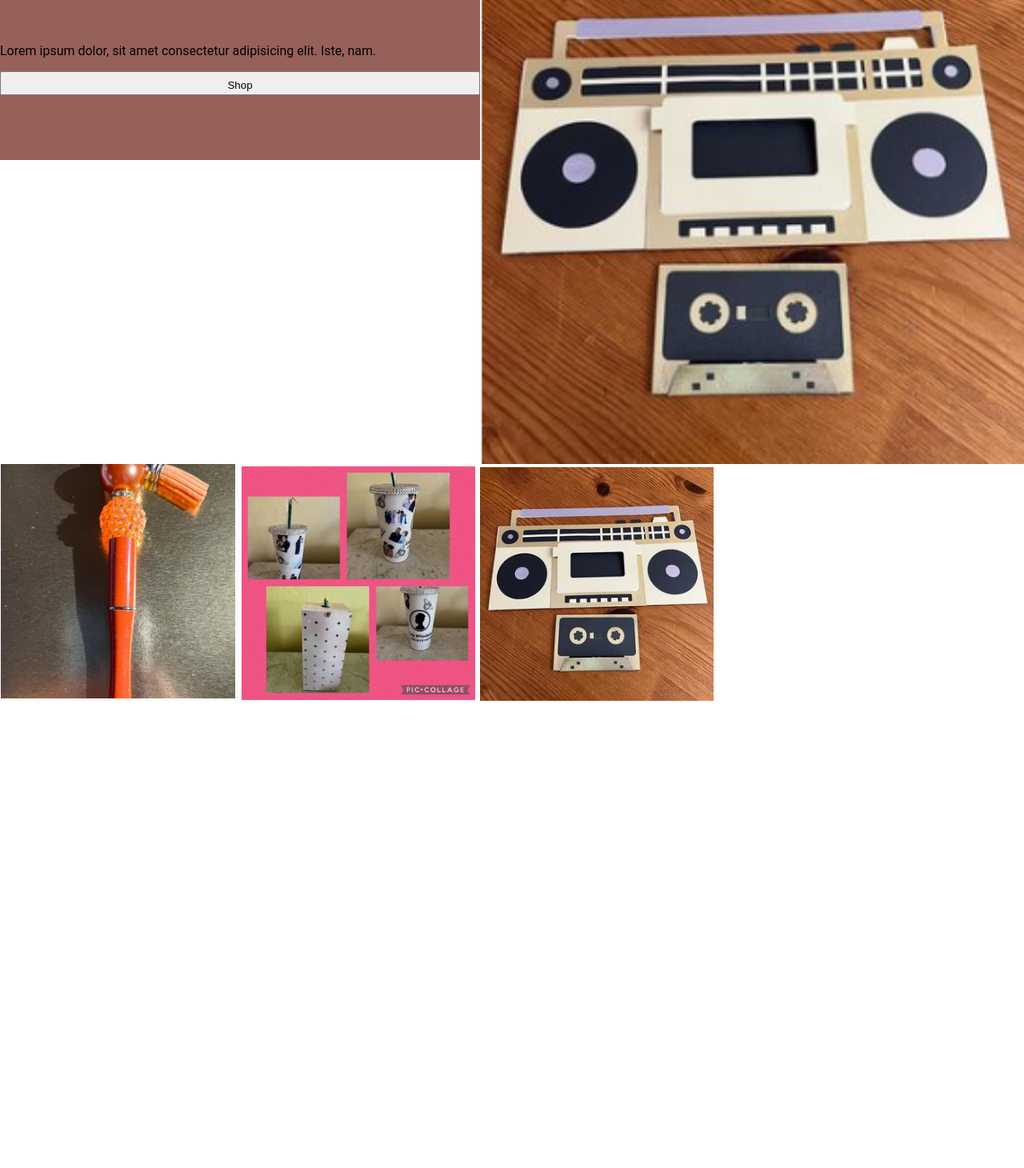
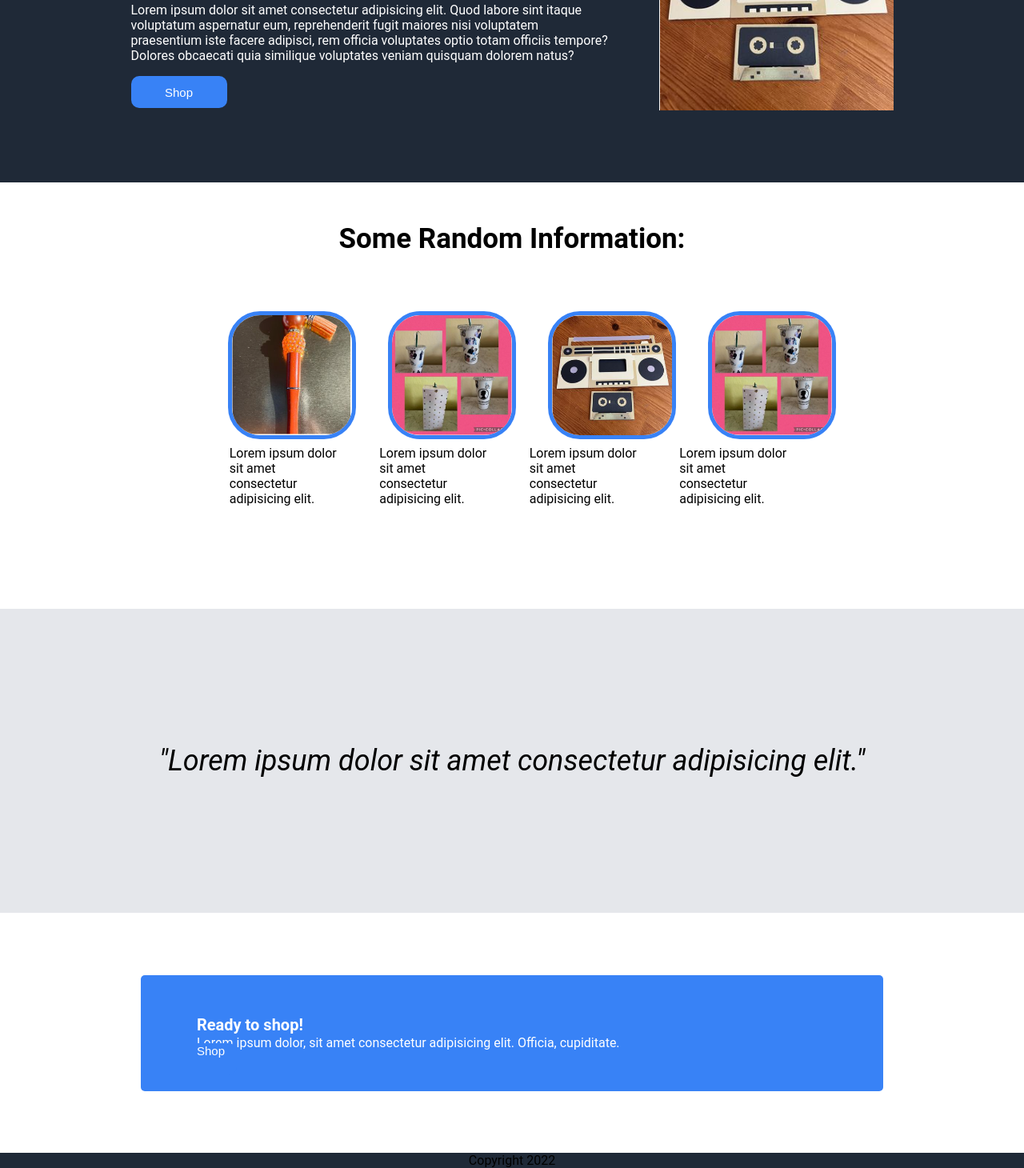
Before and after one commit to OMendoza19/ari-s_craft_shop, a plain HTML site: page index.html in a window 1280 px wide. Shown: the part 299-1759 px from the top of the page at 80% size. Before the commit the page ends 1179 px from the top, so only its background shows below. Drawn offline with Linux system fonts and the light colour scheme.

Commit message:
almost done

```diff
--- a/index.html
+++ b/index.html
@@ -20,15 +20,53 @@
         <div id="sec2">
             <div class="heromessage">
                 <h1>Crafts by Ariana!</h1>
-                <p>Lorem ipsum dolor, sit amet consectetur adipisicing elit. Iste, nam.</p>
+                <p>Lorem ipsum dolor sit amet consectetur adipisicing elit. Quod labore sint itaque voluptatum aspernatur eum, reprehenderit fugit maiores nisi voluptatem praesentium iste facere adipisci, rem officia voluptates optio totam officiis tempore? Dolores obcaecati quia similique voluptates veniam quisquam dolorem natus?</p>
                 <button><a href="Shop"></a>Shop</button>
             </div>
             <img id="heroimg" src="/images/3.png" alt="boom box card">
         </div>
-        <div class="img">
-            <img src="/images/1.png" alt="pen">
-            <img src="/images/2.png" alt="Frozen movie tumbler">
-            <img src="/images/3.png" alt="boom box card">
+        <p class="information">
+            Some Random Information:
+        </p>
+        <div class="gallery">
+            <img class="galleryimg" src="/images/1.png" alt="pen">
+            <img class="galleryimg" src="/images/2.png" alt="Frozen movie tumbler">
+            <img class="galleryimg" src="/images/3.png" alt="boom box card">
+            <img class="galleryimg" src="/images/2.png" alt="Frozen movie tumbler">
+        </div>
+        <div class="gallerydiscrip">
+            <p class="picdisc">
+                Lorem ipsum dolor sit amet consectetur adipisicing elit.
+            </p>
+            <p class="picdisc">
+                Lorem ipsum dolor sit amet consectetur adipisicing elit.
+            </p>
+            <p class="picdisc">
+                Lorem ipsum dolor sit amet consectetur adipisicing elit.
+            </p>
+            <p class="picdisc">
+                Lorem ipsum dolor sit amet consectetur adipisicing elit.
+            </p>
+        </div>
+        <div>
+            <p class="quote">
+                "Lorem ipsum dolor sit amet consectetur adipisicing elit."
+            </p>
+
+        </div>
+        <div class="last">
+            <div class="sec4">
+                <h4>Ready to shop!</h4>
+                <p class="ready">
+                    Lorem ipsum dolor, sit amet consectetur adipisicing elit. Officia, cupiditate.
+                </p>
+                <button id="button2"><a href="Shop"></a>Shop</button>
+            </div>
+        </div>
+        <div class="footer">
+            <footer>
+                Copyright 2022
+            </footer>
         </div>
     </div>
 </body>
--- a/styles.css
+++ b/styles.css
@@ -2,19 +2,28 @@ body {
     padding: 0px;
     margin: 0px;
     font-family: Roboto;
+    background-color: #1F2937;
 }
 
 #header {
     display: flex;
+    flex-shrink: 0;
     justify-content: space-between;
-    background-color: #E9A098;
+    background-color: #1F2937;
     padding: 1em;
+    padding-bottom: 5em;
     margin-bottom: 0px;
+    height: 48px;
+
 }
 
 .logo {
+    display: flex;
+    flex-shrink: 1;
     border-radius: 50%;
     margin-left: 40px;
+    height: 55px;
+    width: 55px;
 }
 
 .hlinks {
@@ -24,11 +33,16 @@ body {
 
 a:link {
     color: #DDCACE;
-    font-size: 21px;
+    font-size: 18px;
 }
 
 #sec2 {
     display: flex;
+    align-items: center;
+    justify-content: center;
+    margin-top: 0px;
+    background-color: #1F2937;
+
 
 }
 
@@ -38,19 +52,162 @@ a:link {
     height: 300px;
     width: 600px;
     justify-content: flex-start;
-    background-color: #97615b;
+    color: white;
 }
+
 button {
+    height: 40px;
+    width: 120px;
+    border: 0px;
+    border-radius: 10px;
+    font-size: 15px;
+    color: white;
+    background-color: #3882F6;
+}
 
+h1 {
+    display: flex;
+    font-size: 55px;
+    margin-bottom: 0px;
 }
-h1 {
-    font-size: 55px;
-    margin-left: 40px;
-}
+
 
 #heroimg {
     display: flex;
-    flex: 1;
-    padding: 0px;
-    margin: 0;
+    flex-direction: column;
+    justify-content: center;
+    align-items: center;
+    margin-left: 60px;
+    border: 0px;
+    padding-bottom: 90px;
 }
+
+.gallery {
+    display: flex;
+    justify-content: space-evenly;
+    align-items: center;
+    background-color: white;
+    padding: 0px 265px;
+}
+
+.information {
+    display: flex;
+    flex-wrap: wrap;
+    justify-content: center;
+    align-items: center;
+    background-color: white;
+    padding: 50px;
+    margin: 0px;
+    font-size: 35px;
+    font-weight: bold;
+}
+
+.galleryimg {
+
+    border-radius: 25%;
+    margin: 20px;
+    height: 150px;
+    width: 150px;
+    border: 5px solid #3882F6;
+
+}
+
+.gallerydiscrip {
+    display: flex;
+    justify-content: space-around;
+    align-items: center;
+    margin-top: -140px;
+    background-color: white;
+    padding: 0px 265px;
+
+}
+
+.quote {
+    display: flex;
+    justify-content: center;
+    align-items: center;
+    background-color: #E5E7EB;
+    height: 200px;
+    margin: 0px;
+    padding: 90px;
+    font-size: 36px;
+    font-style: italic;
+}
+
+.quote {
+    padding: 90px 170px;
+    font-size: 36px;
+}
+
+.author {
+    display: flex;
+    background-color: whi;
+}
+
+.picdisc {
+    display: flex;
+    flex-direction: ;
+    align-items: center;
+    height: 300px;
+    width: 9rem;
+
+}
+
+.last {
+    display: flex;
+    justify-content: center;
+    align-items: center;
+    height: 300px;
+    background-color: white;
+}
+
+.sec4 {
+    display:flex;
+    flex-direction: column;
+    background-color: #3882F6;
+    height: 145px;
+    width: 58em;
+    border-radius: 5px;
+}
+
+h4 {
+    display: flex;
+    justify-content: flex-start;
+    align-items: flex-start;
+    padding-left: 70px;
+    margin-top: 50px;
+    color: white;
+    font-size: 20px;
+}
+
+.ready {
+    display: flex;
+    justify-content: flex-start;
+    align-items: flex-start;
+    padding-left: 70px;
+    margin-top: -25px;
+    padding-left: 70px;
+    color: white;
+}
+
+#button2 {
+    height: 40px;
+    width: 120px;
+    border-radius: 10px;
+    font-size: 15px;
+    color: white;
+    background-color: #3882F6;
+    border: 1px white;
+    display: flex;
+    justify-content: flex-start;
+    align-items: flex-start;
+    padding-left: 70px;
+    margin-top: -25px;
+    padding-left: 70px;
+}
+
+.footer {
+    display: flex;
+    justify-content: center;
+    align-items: center;
+}
```
